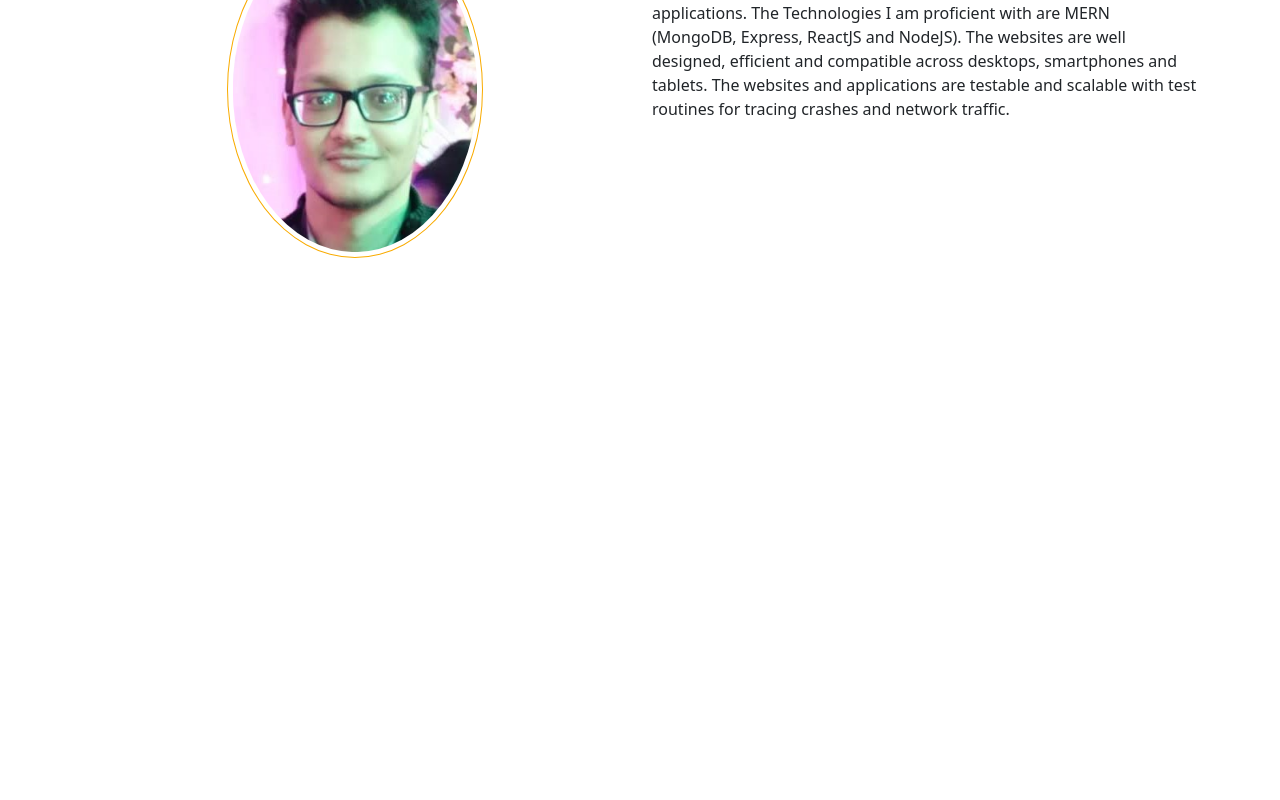
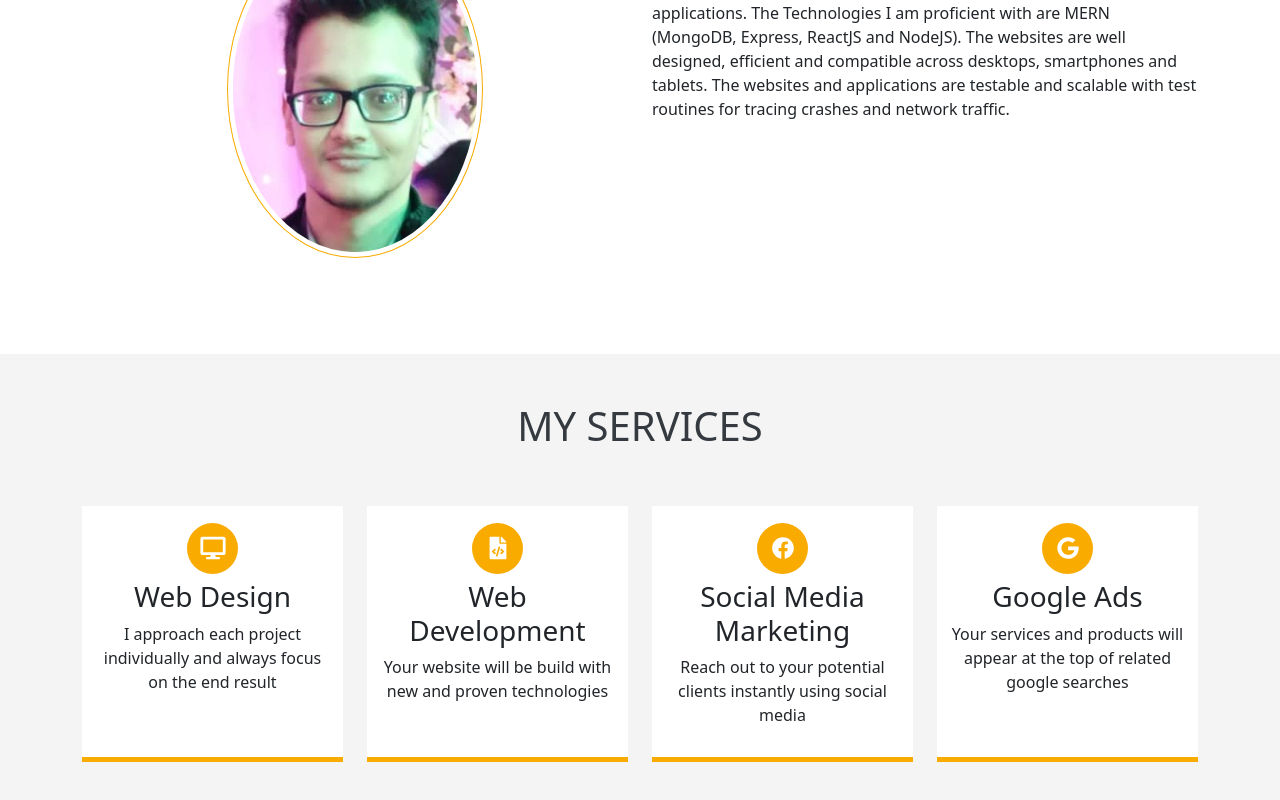
Before and after one commit to Anirudh6174/portfolio, a React (Create React App) app: page / in a window 1280 px wide. Shown: the part 990-1790 px from the top of the page. Before the commit the page ends 1344 px from the top, so only its background shows below. Built offline with nearby package versions, Linux system fonts and the light colour scheme.

Commit message:
Services Completed

```diff
--- a/package.json
+++ b/package.json
@@ -4,6 +4,7 @@
   "private": true,
   "dependencies": {
     "@fortawesome/fontawesome-svg-core": "^1.2.36",
+    "@fortawesome/free-brands-svg-icons": "^5.15.4",
     "@fortawesome/free-solid-svg-icons": "^5.15.4",
     "@fortawesome/react-fontawesome": "^0.1.16",
     "@testing-library/jest-dom": "^5.16.1",
--- a/src/App.css
+++ b/src/App.css
@@ -1,11 +1,13 @@
 @import url('https://fonts.googleapis.com/css2?family=Lato:wght@300&display=swap');
 
 :root {
-  --primary-white: #fff;
+  --primary-white: #ffffff;
+  --primary-light-grey: #f4f4f4;
   --primary-orange: #f9ab00;
-  --primary-dark: rgba(255,255,255, 0);
+  --primary-dark: rgb(52, 58, 64);
   --primary-red: #ef4035;
   --primary-hover-red: #f33501;
+
 
 }
 
@@ -166,3 +168,59 @@ nav ul li {
     width: 10rem;
   }
 }
+
+/* Services */
+
+.services {
+  text-align: center;
+  padding-bottom: 2rem;
+  background: var(--primary-light-grey);
+}
+
+.services h1 {
+  color: var(--primary-dark);
+  text-transform: uppercase;
+}
+
+.services .circle {
+  position: relative;
+  margin: 0.4rem auto;
+  background: var(--primary-orange);
+  border-radius: 50%;
+  width: 3.2rem;
+  height: 3.2rem;
+}
+
+.services .icon {
+  font-size: 1.4rem;
+  color: var(--primary-white);
+  position: absolute;
+  top: 50%;
+  left: 50%;
+  transform: translate(-50%, -50%);
+}
+
+.services .box {
+  height: 16rem;
+  border-bottom: 0.3125rem solid var(--primary-orange);
+  padding: 0.65rem;
+  margin-bottom: 1.89rem;
+  background: var(--primary-white);
+}
+
+.services .box:hover {
+  background: var(--primary-orange);
+  border-bottom: 0.3125rem solid var(--primary-dark);
+}
+
+.services .box:hover .icon {
+  color: var(--primary-dark);
+}
+
+.services .box:hover .circle {
+  background: var(--primary-white);
+}
+
+.services .box:hover p {
+  color: var(--primary-white);
+}
--- a/src/App.js
+++ b/src/App.js
@@ -4,6 +4,7 @@ import Particles from '../node_modules/react-particles-js/umd/particles';
 import Navbar from './components/Navbar';
 import Header from './components/Header';
 import AboutMe from './components/AboutMe';
+import Services from './components/Services';
 
 function App() {
   return (
@@ -32,6 +33,7 @@ function App() {
     <Navbar/>
     <Header/>
     <AboutMe/>
+    <Services/>
     </>
   );
 }
--- /dev/null
+++ b/src/components/Services.js
@@ -0,0 +1,50 @@
+import React from "react";
+import { FontAwesomeIcon } from "@fortawesome/react-fontawesome";
+import { faFacebook, faGoogle } from "@fortawesome/free-brands-svg-icons";
+import { faFileCode, faDesktop } from "@fortawesome/free-solid-svg-icons";
+
+const Services = () => {
+  return (
+        <div className="services">
+           <h1 className="py-5">my services</h1>
+               <div className="container">
+                   <div className="row">
+                       <div className="col-md-3 col-sm-6">
+                           <div className="box">
+                               <div className="circle"><FontAwesomeIcon className="icon" icon={faDesktop} size="2x" /></div>
+                               <h3>Web Design</h3>
+                               <p>I approach each project individually and always focus on the end result</p>
+                           </div>
+                       </div>
+                       {/* - */}
+                       <div className="col-md-3 col-sm-6">
+                           <div className="box">
+                           <div className="circle"><FontAwesomeIcon className="icon" icon={faFileCode} size="2x" /></div>
+                               <h3>Web Development</h3>
+                               <p>Your website will be build with new and proven technologies</p>
+                           </div>
+                       </div>
+                       {/* - */}
+                       <div className="col-md-3 col-sm-6">
+                           <div className="box">
+                           <div className="circle"><FontAwesomeIcon className="icon" icon={faFacebook} size="2x" /></div>
+                               <h3>Social Media Marketing</h3>
+                               <p>Reach out to your potential clients instantly using social media</p>
+                           </div>
+                        </div>
+                        {/* - */}
+                       <div className="col-md-3 col-sm-6">
+                           <div className="box">
+                           <div className="circle"><FontAwesomeIcon className="icon" icon={faGoogle} size="2x" /></div>
+                               <h3>Google Ads</h3>
+                               <p>Your services and products will appear at the top of related google searches</p>
+                           </div>
+                       </div>
+                   </div>
+               </div>
+
+       </div>
+    )
+};
+
+export default Services;
```
Also changed, not shown: 1 other file (tests, documents, lock files or other folders).
